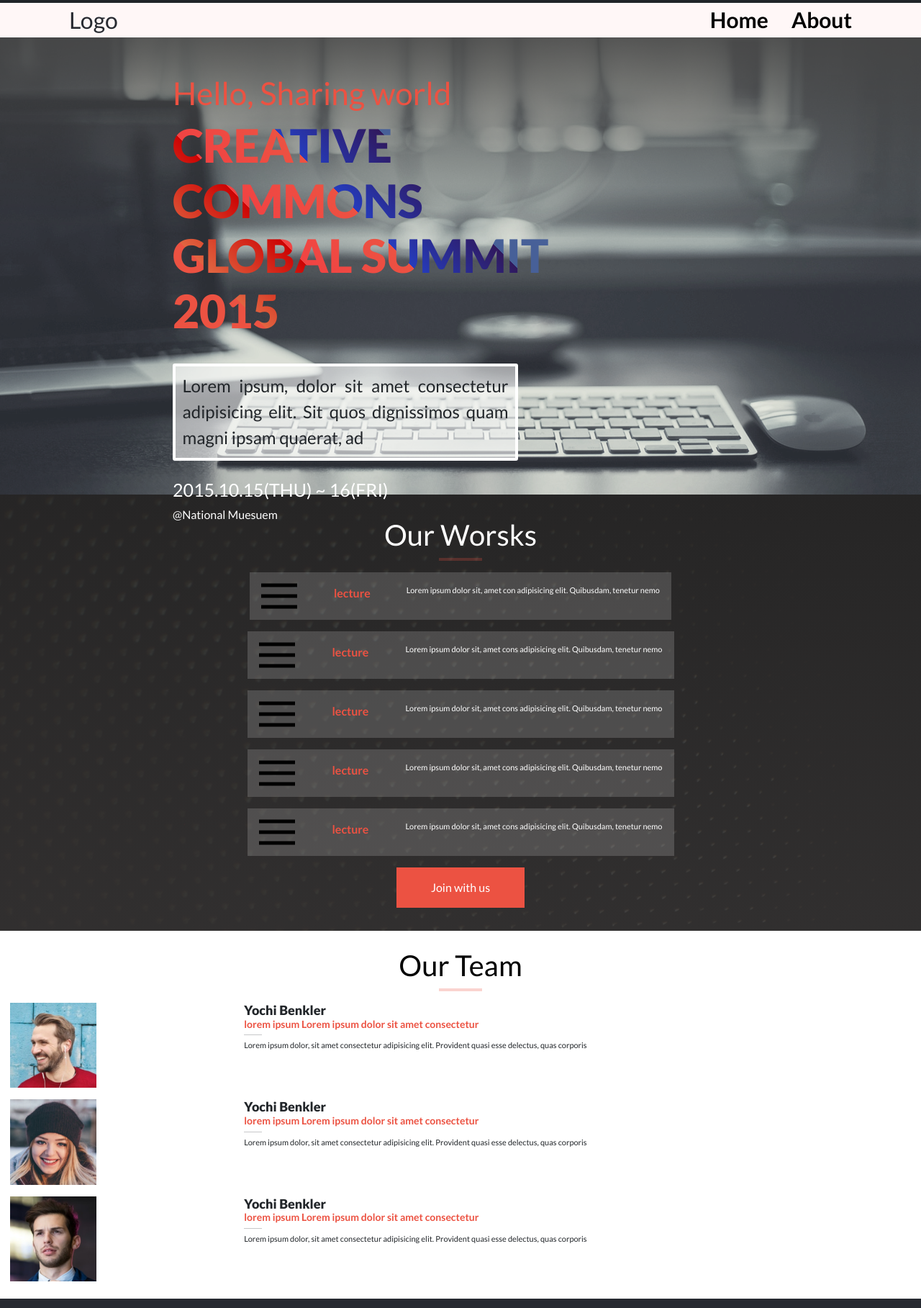
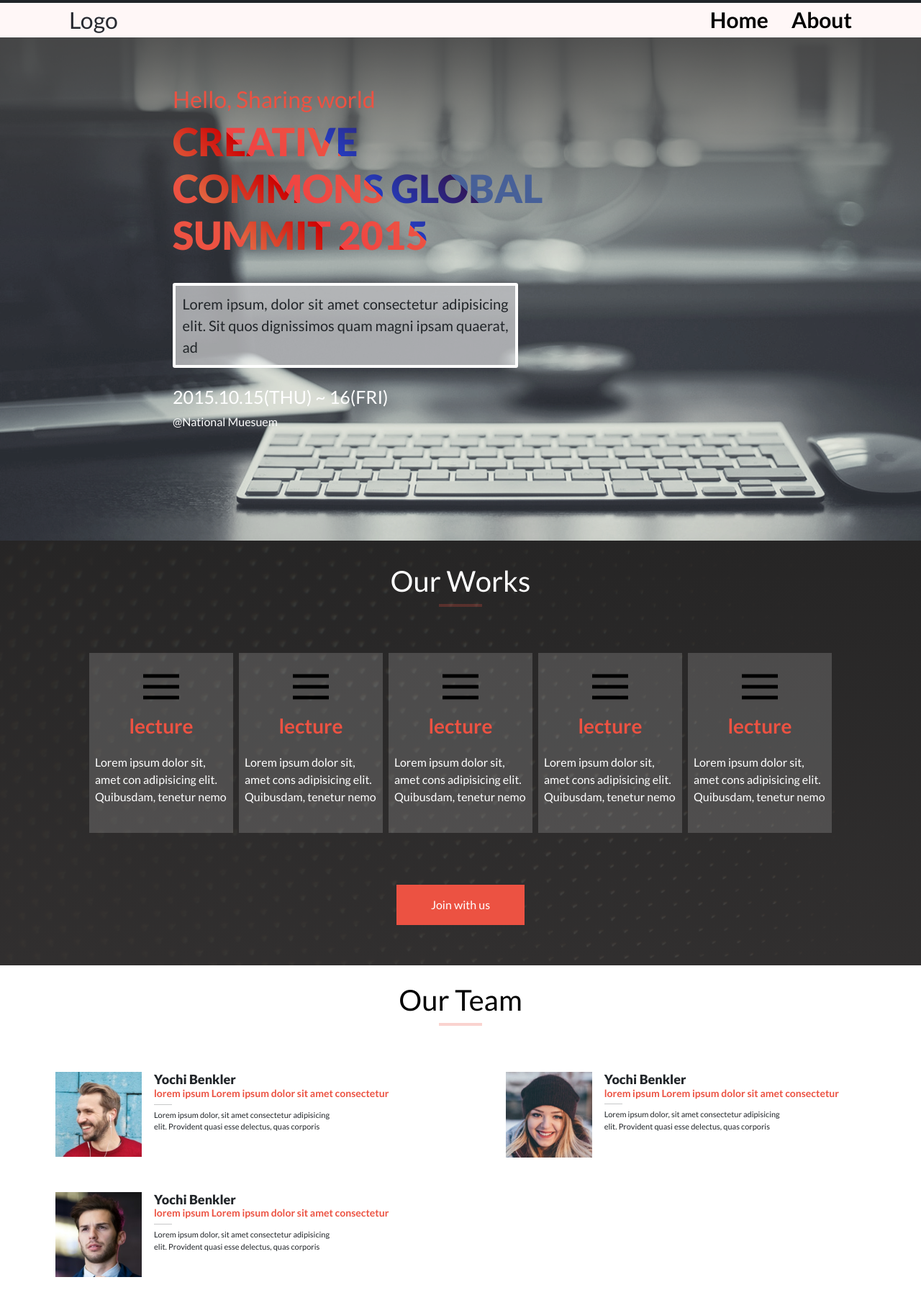
Before and after one commit to Iqbal-Elham/Infinity-web-development, a website: page index.html in a window 1280 px wide. Shown: the part 33-1850 px from the top of the page at 72% size. Drawn offline with nearby package versions, Linux system fonts and the light colour scheme.

Commit message:
Design our-team and our-works section

```diff
--- a/assets/css/style.css
+++ b/assets/css/style.css
@@ -22,10 +22,10 @@
 }
 
 .header {
-  padding: 1.5rem 2rem;
+  padding: 2.5rem 2rem;
   /* background:linear-gradient(0deg, rgba(236, 83, 66, 0.021), rgba(236, 83, 66, 0.158)), url('../images/website-startups.jpg'); */
   background: url("../images/website-startups.jpg");
-  height: 90vh;
+  height: 98vh;
   background-size: cover;
   background-repeat: no-repeat;
   background-position-y: center;
@@ -76,7 +76,7 @@
   display: flex;
   flex-direction: column;
   justify-content: center;
-  margin-top: 2.6rem;
+  margin-top: 3.6rem;
 }
 
 .header h1 {
@@ -111,6 +111,7 @@
   /* Use the text as a mask for the background. */
   /* This will show the gradient as a text color rather than element bg. */
   -webkit-background-clip: text;
+  background-clip: text;
   -webkit-text-fill-color: transparent;
 
   /* Animate the text when loading the element. */
@@ -233,19 +234,22 @@
   {
     margin: 7rem 13rem;
   }
+
+}
+@media (min-width:992px) {
   .headline h1
   {
-    font-size: 44px;
+    font-size: 32px;
   }
   .headline .title
 {
-  font-size: 64px;
+  font-size: 54px;
   width: 70%;
 }
   .headline .headline-detail
   {
     width: 60%;
-    font-size: 24px;
+    font-size: 20px;
   }
 }
 
@@ -303,6 +307,40 @@
   margin-top: 1rem;
 }
 
+@media (min-width: 768px) {
+  /* .works{
+    gap: 3rem;
+  } */
+  .work-cards
+  {
+    display: flex;
+    gap:0.5rem;
+    justify-content: center;
+    flex-wrap: wrap;
+    margin: 3rem 0;
+  }
+  .w-card
+  {
+    display: flex;
+    flex-direction: column;
+    width: 200px;
+    height: 250px;
+    padding: 0rem 0.5rem;
+
+  }
+  .w-card h2 {
+    font-size: 28px;
+  }
+  .w-card p {
+    font-size: 16px;
+  }
+  .join-button
+  {
+    margin: 1.5rem;
+  }
+
+}
+
 .our-team {
   display: flex;
   justify-content: center;
@@ -340,6 +378,30 @@
 }
 .employee p {
   font-size: 11px;
+}
+
+
+@media (min-width: 768px) {
+
+.team {
+  display: grid;
+  grid-template-columns: 1fr 1fr;
+  gap: 3rem 0;
+  padding: 0;
+  place-items: center;
+  margin: 4rem auto;
+
+}
+.employee
+{
+  width: 80%;
+  margin: 0;
+}
+.employee p
+{
+  width: 70%;
+
+}
 }
 
 .partners {
@@ -391,3 +453,11 @@
   color: white;
   border-radius: 6px;
 }
+
+@media (min-width: 768px) {
+  .partners ul
+  {
+    margin: 3.5rem 0;
+  }
+
+}
--- a/index.html
+++ b/index.html
@@ -9,8 +9,8 @@
   <!-- <link rel="stylesheet" href="./assets/css/all.min.css">
 <link rel="stylesheet" href="./assets/css/all.css"> -->
   <!-- <link href="https://maxcdn.bootstrapcdn.com/font-awesome/4.2.0/css/font-awesome.min.css" rel="stylesheet"> -->
-<link href="https://cdnjs.cloudflare.com/ajax/libs/font-awesome/4.7.0/css/font-awesome.min.css"
-  rel="stylesheet"  type='text/css'>
+  <link href="https://cdnjs.cloudflare.com/ajax/libs/font-awesome/4.7.0/css/font-awesome.min.css" rel="stylesheet"
+    type='text/css'>
   <!-- <link rel="stylesheet" href="./assets/css/brands.css"> -->
   <!-- <link rel="stylesheet" href="./assets/css/brands.min.css"> -->
   <!-- CSS only -->
@@ -49,9 +49,9 @@
     </div>
   </section>
   <main class="works">
-    <h1 class="heading">Our Worsks</h1>
+    <h1 class="heading">Our Works</h1>
     <hr class="hr-line">
-    <div class="work-cards"></div>
+    <div class="work-cards">
       <div class="w-card">
         <img src="./assets/images/icons8-menu-50.png" alt="">
         <h2>lecture</h2>
@@ -77,12 +77,14 @@
         <h2>lecture</h2>
         <p>Lorem ipsum dolor sit, amet cons adipisicing elit. Quibusdam, tenetur nemo </p>
       </div>
+    </div>
     <button class="join-button">Join with us</button>
   </main>
 
   <section class="our-team">
     <h1 class="heading text-black">Our Team</h1>
     <hr class="hr-line">
+    <div class="team">
       <div class="employee">
         <img src="./assets/images/pic-1.png" alt="">
         <div class="co-workers-detail">
@@ -110,6 +112,7 @@
           <p>Lorem ipsum dolor, sit amet consectetur adipisicing elit. Provident quasi esse delectus, quas corporis</p>
         </div>
       </div>
+    </div>
   </section>
 
   <footer>
@@ -126,7 +129,7 @@
     </div>
     <div class="copyright">
       <h3>copyright</h3>
-      <h3>all right reserver</h3>
+      <h3>all right reserved</h3>
     </div>
   </footer>
 
```
Also changed, not shown: about-page.html (+18 -6 lines). Lines whose indentation alone changed are shown as unchanged.
